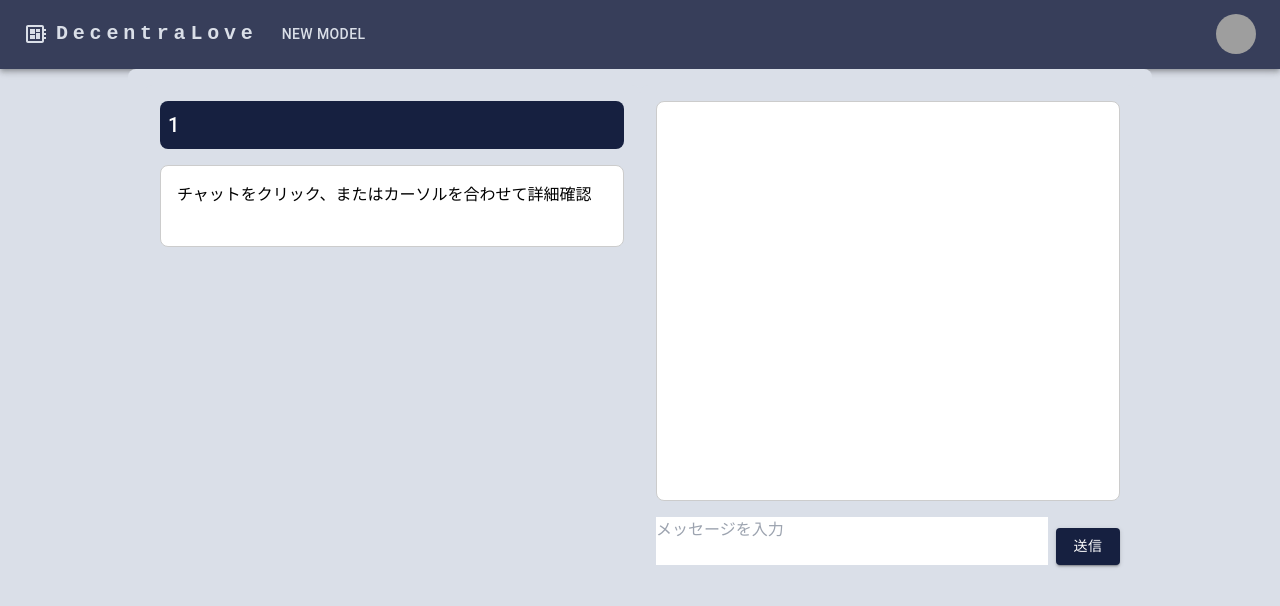
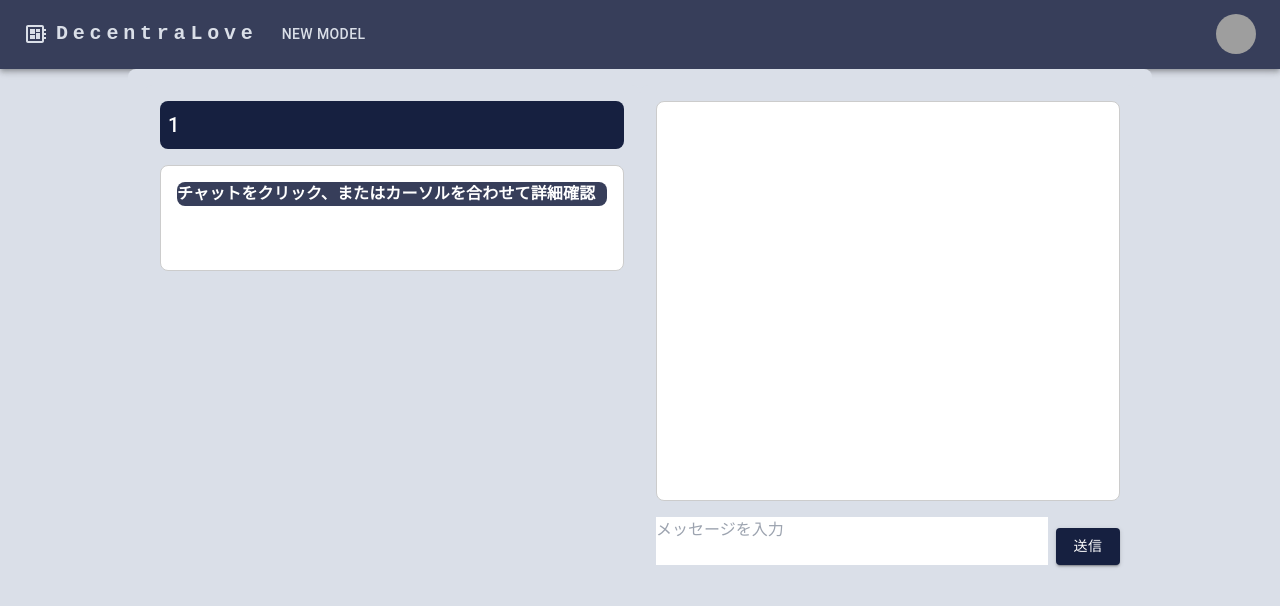
Before and after one commit to trmti/Web3_front, a Next.js app: page /chat-room/1 in a window 1280 px wide. Shown: the top 606 px of the page. Built offline with nearby package versions, Linux system fonts and the light colour scheme; grey boxes are pictures that could not be loaded.

Commit message:
fix: メッセージをTypographyにやさしく包む

```diff
--- a/app/chat-room/[slug]/page.tsx
+++ b/app/chat-room/[slug]/page.tsx
@@ -3,6 +3,7 @@ import React, { useState, useEffect, useRef } from "react";
 import { Box, Button, Typography, Paper } from "@mui/material";
 import { TextArea } from "@/app/_component/TextArea";
 import { matchesGlob } from "path";
+import { BoltRounded } from "@mui/icons-material";
 // import { Description } from "@mui/icons-material";
 
 type Message = {
@@ -164,16 +165,32 @@ const ChatApp = ({ params }: { params: { slug: string } }) => {
               width: "100%",
               overflowY: "auto",
               backgroundColor: "#fff",
+              fontWeight: "bold",
               border: "1px solid #ccc",
               borderRadius: "8px",
               padding: 2,
               marginBottom: 2,
             }}
           >
-            チャットをクリック、またはカーソルを合わせて詳細確認
-            <br />
-            <br />
-            {description.text}
+            <Typography
+              sx={{
+                borderRadius: "8px",
+                color: "#ffffff",
+                fontWeight: "bold",
+                background: "#373e5a",
+              }}
+            >
+              チャットをクリック、またはカーソルを合わせて詳細確認
+            </Typography>
+            <Typography
+              sx={{
+                fontWeight: "bold",
+              }}
+            >
+              <br />
+              <br />
+              {description.text}
+            </Typography>
             {chatDetails.map((dtl, index) => (
               <Box
                 key={index}
@@ -219,6 +236,7 @@ const ChatApp = ({ params }: { params: { slug: string } }) => {
             width: "100%",
             overflowY: "auto",
             backgroundColor: "#fff",
+            fontWeight: "bold",
             border: "1px solid #ccc",
             borderRadius: "8px",
             padding: 2,
```
